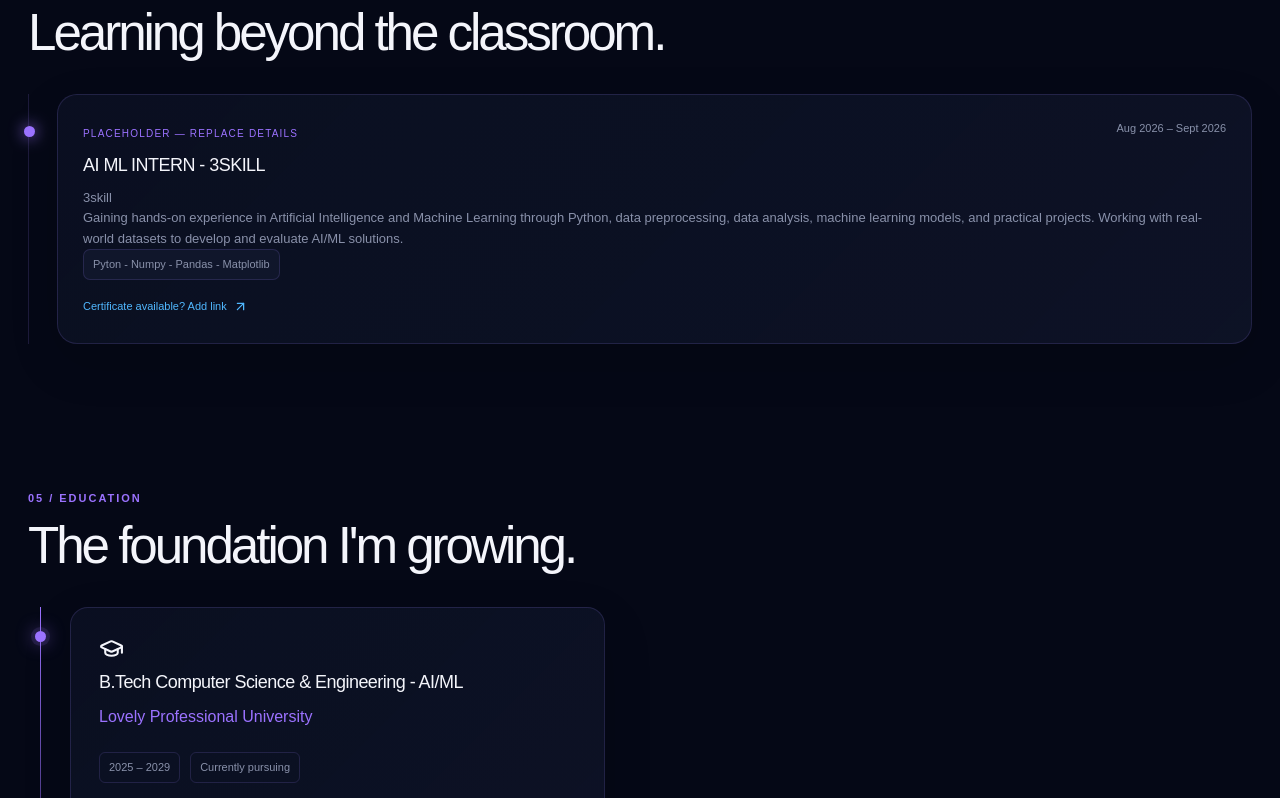
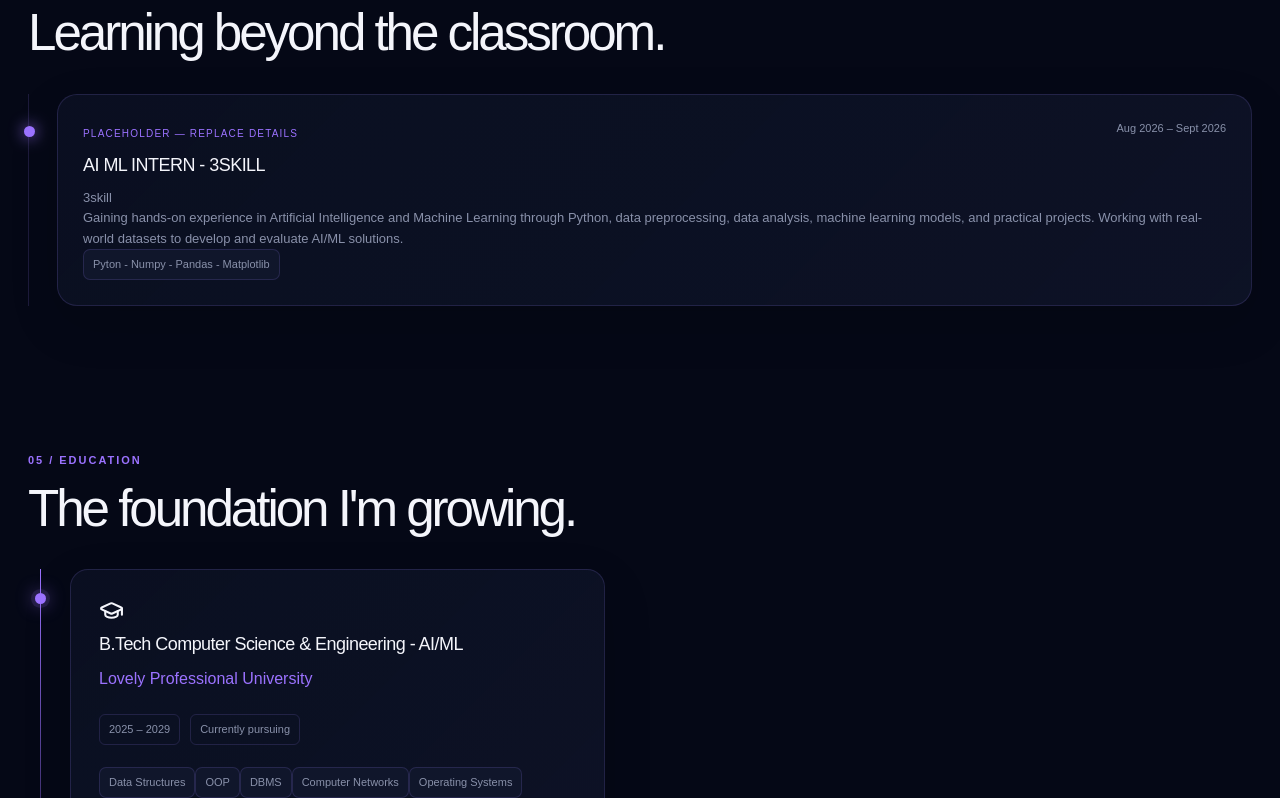
Before and after one commit to chandrakant8455/portfolio-ckj, a Next.js app: page / in a window 1280 px wide. Shown: the part 3162-3960 px from the top of the page. Built offline with nearby package versions, Linux system fonts and the light colour scheme.

Commit message:
feat: restore internships section without call to add link

```diff
--- a/app/page.tsx
+++ b/app/page.tsx
@@ -21,7 +21,7 @@ export default function Page() {
       <Section id="about" eyebrow="01 / About me" title="Learning in public, building with purpose."><div className="about-grid"><div><p className="big-copy">{portfolio.about}</p><p className="muted">My portfolio is a snapshot of the questions I&apos;m exploring, the tools I&apos;m practicing, and the small ideas I&apos;m turning into working software.</p></div><div className="stats">{[['2nd Year','B.Tech CSE'],['AI & ML','Specialization / Interest'],['Projects','Growing Portfolio'],['Learning','Every Day']].map(([a,b]) => <div className="stat" key={a}><strong>{a}</strong><span>{b}</span></div>)}</div></div></Section>
       <Section id="skills" eyebrow="02 / Toolkit" title="Technologies I&apos;m exploring."><div className="skills-layout"><div className="skill-grid">{Object.entries(portfolio.skills).map(([cat,items],i) => { const Icon=icons[i]; return <div className="glass skill-group" key={cat}><div className="group-head"><Icon size={18}/><span>{cat === 'ai' ? 'AI / ML' : cat === 'web' ? 'Web Development' : cat[0].toUpperCase()+cat.slice(1)}</span></div><div className="pills">{items.map(x=><Pill key={x}>{x}</Pill>)}</div></div> })}</div><div className="learning-panel"><div className="eyebrow">Currently learning</div>{['Data Structures & Algorithms','Machine Learning','C++','SQL','Deep Learning'].map((x,i)=><div className="learn-line" key={x}><span><i/> {x}</span><span className="in-progress">in progress</span></div>)}</div></div></Section>
       <Section id="projects" eyebrow="03 / Selected work" title="Small projects, real lessons."><div className="project-grid">{portfolio.projects.map((project,i)=><motion.article className="project-card glass" whileHover={{ y: -6 }} key={project.title}><div className={`project-art art-${i}`}><img src={project.image} alt={`${project.title} project thumbnail`} onError={(event) => { event.currentTarget.style.display = 'none' }} /><span>{['01','02','03','04'][i]}</span></div><div className="project-body"><div className="placeholder-label">Sample project · replace with your work</div><h3>{project.title}</h3><p>{project.description}</p><div className="project-foot"><div className="tagline">{project.tags}</div><div className="card-links">{project.githubUrl && project.githubUrl !== 'YOUR_GITHUB_REPO_URL' && <a href={project.githubUrl} target="_blank" rel="noopener noreferrer" aria-label={`GitHub repository for ${project.title}`}><Code2 size={17}/></a>}<a href={project.demoUrl} aria-label={`Live demo for ${project.title}`}><ExternalLink size={17}/></a></div></div></div></motion.article>)}</div></Section>
-      <Section id="internships" eyebrow="04 / Experience in progress" title="Learning beyond the classroom."><div className="timeline">{portfolio.internships.map(([role,org,duration,skills,desc])=><div className="timeline-item glass" key={role}><div className="timeline-dot"/><div className="timeline-top"><div><span className="placeholder-label">Placeholder — replace details</span><h3>{role}</h3><p className="accent-text">{org}</p></div><span className="date">{duration}</span></div><p>{desc}</p><div className="pills">{skills.split(' · ').map(s=><Pill key={s}>{s}</Pill>)}</div><a className="text-link" href="#contact">Certificate available? Add link <ArrowUpRight size={15}/></a></div>)}</div></Section>
+      <Section id="internships" eyebrow="04 / Experience in progress" title="Learning beyond the classroom."><div className="timeline">{portfolio.internships.map(([role,org,duration,skills,desc])=><div className="timeline-item glass" key={role}><div className="timeline-dot"/><div className="timeline-top"><div><span className="placeholder-label">Placeholder — replace details</span><h3>{role}</h3><p className="accent-text">{org}</p></div><span className="date">{duration}</span></div><p>{desc}</p><div className="pills">{skills.split(' · ').map(s=><Pill key={s}>{s}</Pill>)}</div></div>)}</div></Section>
       <div className="split-sections"><Section id="education" eyebrow="05 / Education" title="The foundation I&apos;m growing."><div className="education-timeline">{portfolio.educationTimeline.map((item,index)=><div className="education-timeline-item" key={`${item.degree}-${index}`}><div className="education-rail"><span className="education-dot"/></div><div className="education-card glass"><GraduationCap size={25}/><h3>{item.degree}</h3><p className="accent-text">{item.university}</p><div className="edu-meta"><span>{item.year}</span><span>{item.detail}</span></div>{index===0 && <div className="subject-list">{['Data Structures','OOP','DBMS','Computer Networks','Operating Systems','AI / ML'].map(x=><Pill key={x}>{x}</Pill>)}</div>}</div></div>)}</div></Section></div>
       <Section id="certifications" eyebrow="06 / Certifications" title="Proof of the practice." ><div className="cert-grid">{portfolio.certificates.map((certificate,index)=>{ const hasImage=Boolean(certificate.image); const hasUrl=Boolean(certificate.certificateUrl); const preview=<div className="cert-image">{hasImage ? <img src={certificate.image} alt={`${certificate.title} certificate`} /> : <><Award size={30}/><span>Certificate image coming soon</span></>}</div>; return <div className="cert-card glass" key={`${certificate.title}-${index}`}>{hasUrl ? <a href={certificate.certificateUrl} target="_blank" rel="noopener noreferrer" aria-label={`Open ${certificate.title} certificate`}>{preview}</a> : preview}<span className="placeholder-label">{hasImage ? 'Certificate preview' : 'Placeholder certificate'}</span><h3>{certificate.title}</h3><p>{certificate.issuer} · {certificate.year}</p>{hasUrl ? <a href={certificate.certificateUrl} target="_blank" rel="noopener noreferrer" className="text-link">View certificate <ArrowUpRight size={15}/></a> : <span className="text-link disabled-link">Add certificate link <ArrowUpRight size={15}/></span>}</div>})}</div></Section>
       <Section id="learning" eyebrow="07 / The journey" title="Always one concept ahead."><div className="learning-grid">{portfolio.learning.map(([title,desc])=><div className="learning-card glass" key={title}><div className="learning-icon"><Sparkles size={17}/></div><h3>{title}</h3><p>{desc}</p><div className="progress-track"><span/></div></div>)}</div></Section>
```
